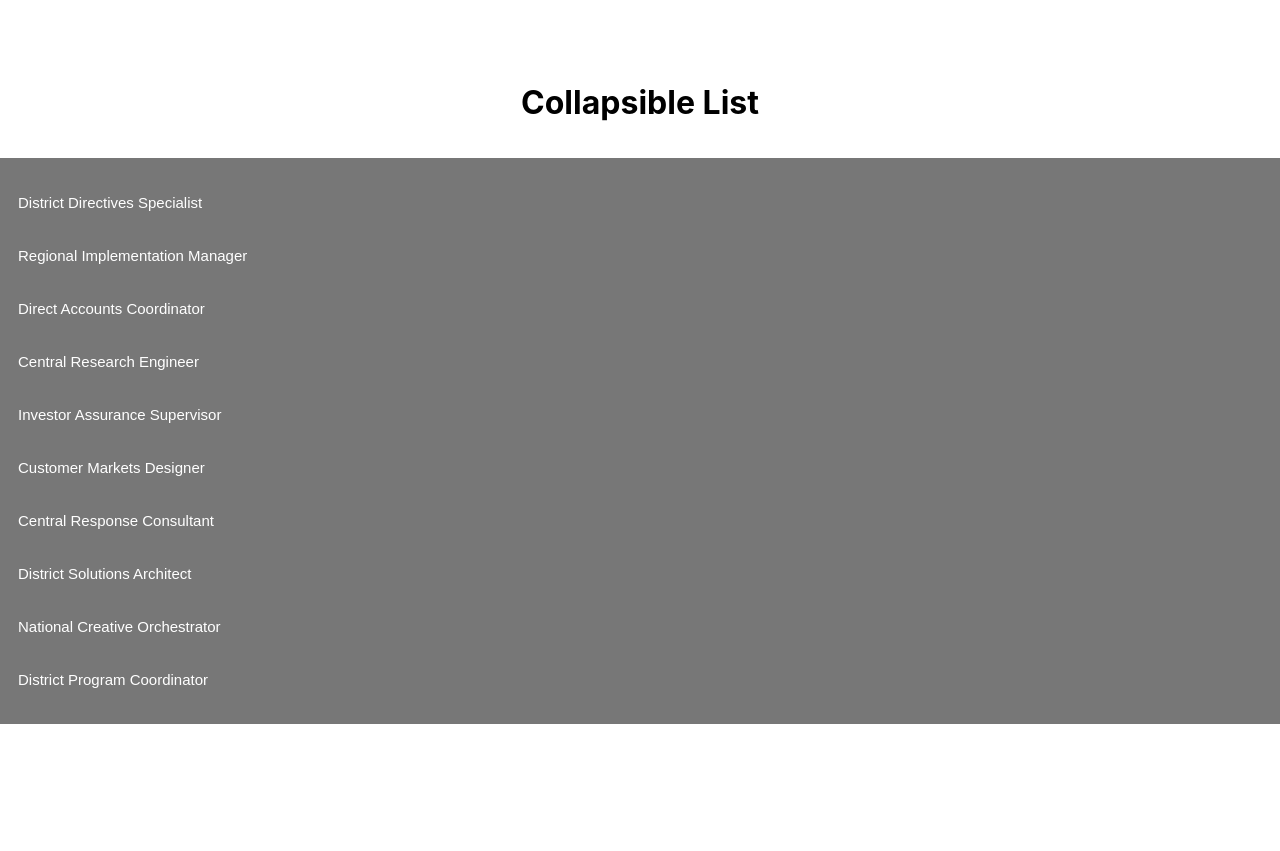
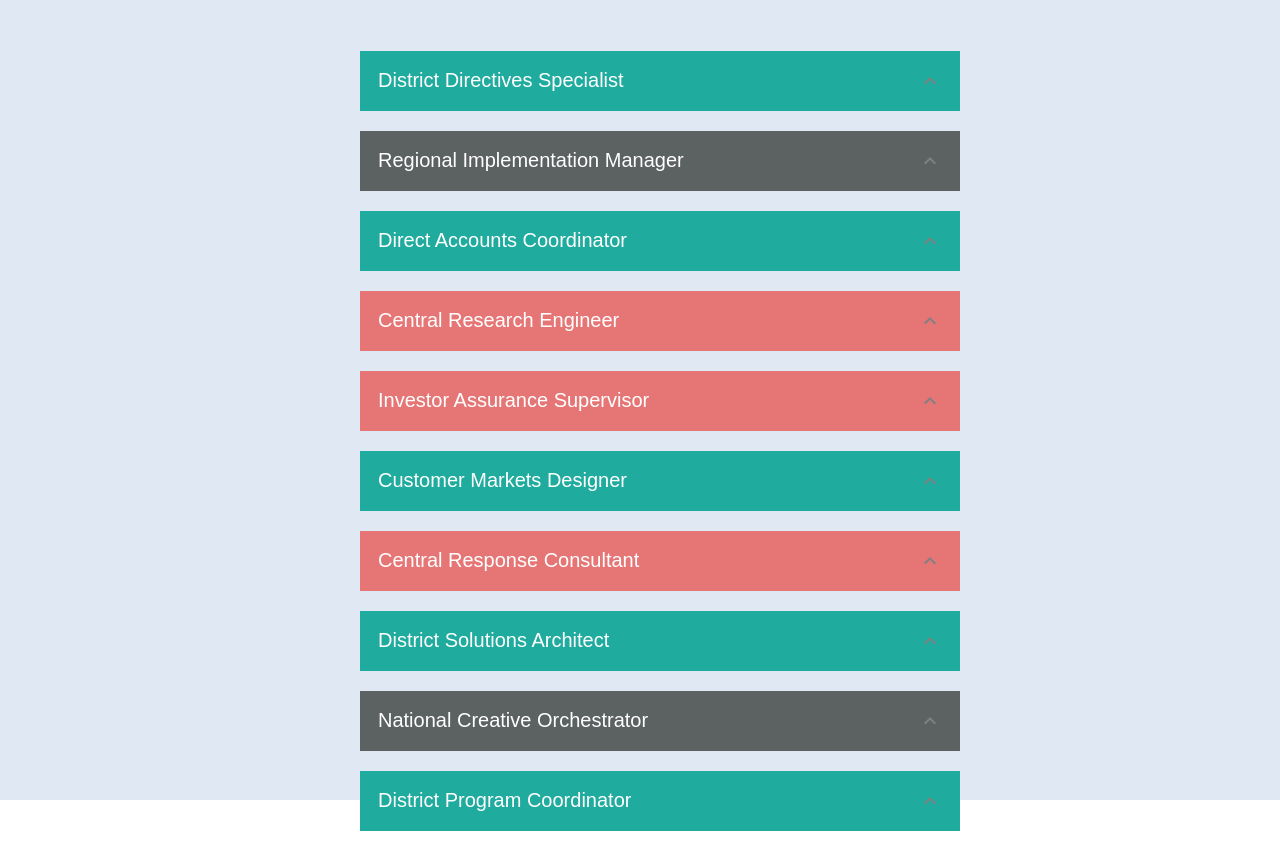
Before and after one commit to eminaydin/Collapsible-List-Component, a React (Create React App) app: page / in a window 1280 px wide. Before the commit the page ends 800 px from the top, so only its background shows below. Built offline with nearby package versions, Linux system fonts and the light colour scheme.

Commit message:
Rotating icons added

```diff
--- a/src/App.css
+++ b/src/App.css
@@ -4,7 +4,8 @@
     align-items: center;
     height: 100vh;
     flex-direction: column;
+    background-color: #e0e9f3;
 }
-.collapsible{
-    width: 700px;
+.collapse {
+    width: 50%;
 }
--- a/src/App.js
+++ b/src/App.js
@@ -2,10 +2,11 @@ import React from 'react';
 import './App.css';
 import Collapsible from "./components/collapsible";
 import data from "./components/collapsible/data.json"
+
 function App() {
   return ( <div className="container">
   <h1>Collapsible List</h1>
-  <ul className="collapsible" >
+  <ul className="collapse" >
     {data.map(data=> {
       return <Collapsible data = {data} key={data.id}/>
     })}
--- a/src/components/collapsible/index.css
+++ b/src/components/collapsible/index.css
@@ -1,33 +1,54 @@
-/* .orange {
-    background-color: orange !important;
+.admin {
+  background-color: #e67676 !important;
 }
-.green {
-    background-color: green;
+.marketing {
+  background-color: #1fab9e !important;
 }
 
-.gray {
-    background-color: gray !important;
-} */
+.default {
+  background-color: #262b28b5 !important;
+}
 
 .collapsible {
-    background-color: #777;
   color: white;
   cursor: pointer;
   padding: 18px;
   width: 100%;
   border: none;
   text-align: left;
-    outline: none;
-    font-size: 15px;
+
+  font-size: 20px;
 }
 
-  .active, .collapsible:hover {
+.active,
+.collapsible:hover {
   background-color: #555;
 }
 
 .content {
   padding: 0 18px;
-    display: none;
   overflow: hidden;
-    background-color: #f1f1f1;
+  height: 0px;
+  background-color: #e6e1e1;
+  transition: height 0.5s;
 }
+
+.text {
+  height: 200px;
+}
+li {
+  list-style: none;
+  margin: 20px;
+}
+
+i {
+  float: right;
+}
+.icon {
+  transition: transform 0.5s;
+}
+.iconback {
+  transform: rotate(180deg);
+  transition: 0.5s;
+  color: grey;
+}
--- a/src/components/collapsible/index.js
+++ b/src/components/collapsible/index.js
@@ -5,13 +5,15 @@ class Collapsible extends React.Component {
   constructor(props) {
     super(props);
     this.state = {
-      theme: "gray",
+      theme: "default",
+      open: false,
+      icon: false,
     };
     if (this.props.data.category === "admin") {
-      this.state.theme = "orange";
+      this.state.theme = "admin";
     }
     if (this.props.data.category === "marketing") {
-      this.state.theme = "green";
+      this.state.theme = "marketing";
     }
 
     this.collapse = this.collapse.bind(this);
@@ -20,21 +22,19 @@ class Collapsible extends React.Component {
   collapse() {
     this.setState({
       theme: this.state.theme,
+      open: !this.state.open,
+      icon: !this.state.icon
     });
   }
   render() {
     return (
-      //     <li onClick= {this.collapse} >
-      //     <details className= {this.state.theme}>
-      //     <summary>{this.props.data.question}</summary>
-      //    <p>{this.props.data.answer}</p>
-      //   </details>
-      //   </li>
+
       <li onClick={this.collapse}>
-        <button type="button" class="collapsible">
-          {this.props.data.question}
+        <button type="button" className={`collapsible ${this.state.theme}`}>
+          {this.props.data.question}  <i className={`material-icons ${this.state.icon ? "icon" : "iconback"}`}>keyboard_arrow_down
+</i>
         </button>
-        <div class="content">
+        <div className={`content ${this.state.open ? "text" : ""}`}>
           <p>
           {this.props.data.answer}
           </p>
```
Lines whose indentation alone changed are shown as unchanged.
